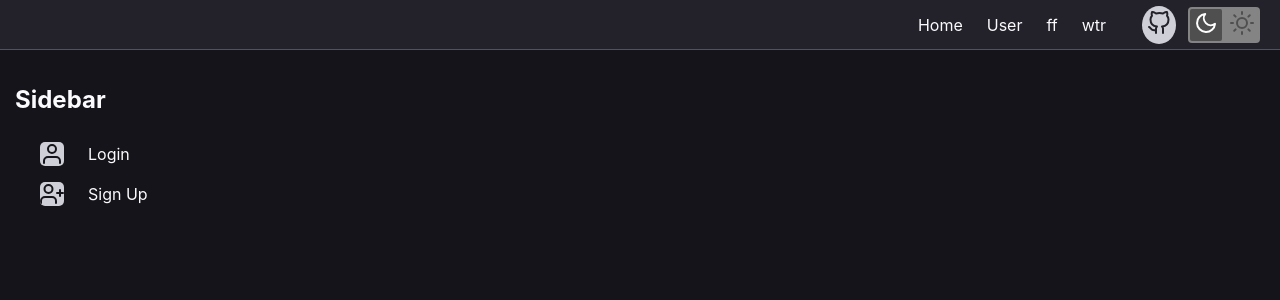
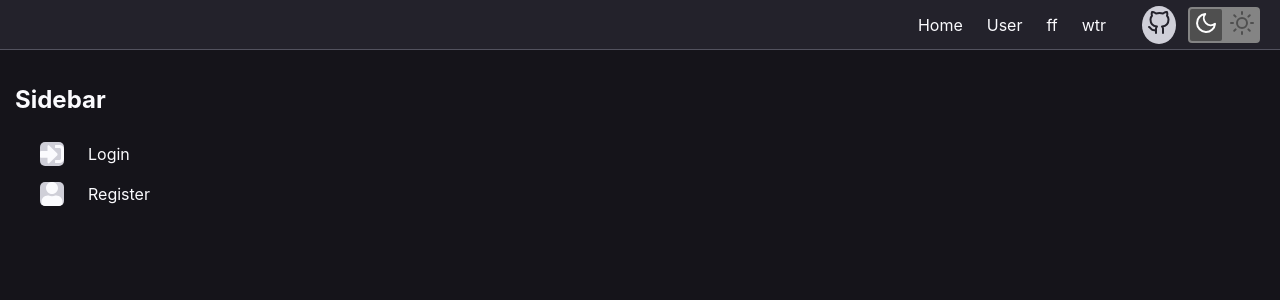
Before and after one commit to OwenHelios/ugc, a React (Create React App) app: page /register in a window 1280 px wide. Shown: the top 300 px of the page. Built offline with nearby package versions, Linux system fonts and the light colour scheme.

Commit message:
login and register pages

```diff
--- a/src/AppRouter.tsx
+++ b/src/AppRouter.tsx
@@ -2,6 +2,9 @@ import { BrowserRouter, Routes, Route } from 'react-router-dom'
 import Header from 'components/Header'
 import Sidebar from 'components/Sidebar'
 import Home from 'pages/Home'
+import Register from 'pages/Register'
+import Dashboard from 'pages/Dashboard'
+import Login from 'pages/Login'
 
 export const AppRouter = () => {
   return (
@@ -10,9 +13,9 @@ export const AppRouter = () => {
       <Sidebar />
       <Routes>
         <Route path="/" element={<Home />} />
-        <Route path="/user" />
-        <Route path="/fire" />
-        <Route path="/water" />
+        <Route path="/login" element={<Login />} />
+        <Route path="/register" element={<Register />} />
+        <Route path="/dashboard" element={<Dashboard />} />
       </Routes>
     </BrowserRouter>
   )
--- a/src/components/Sidebar.tsx
+++ b/src/components/Sidebar.tsx
@@ -1,6 +1,7 @@
 import { useRef } from 'react'
 import 'styles/Sidebar.css'
-import { FiUser, FiUserPlus } from 'react-icons/fi'
+import { FaSignInAlt, FaSignOutAlt, FaUser } from 'react-icons/fa'
+import { Link } from 'react-router-dom'
 
 const Sidebar = () => {
   const sidebarRef = useRef<HTMLElement>(null)
@@ -14,16 +15,16 @@ const Sidebar = () => {
         <div className="sidebar-inner">
           <ul className="sidebar-list">
             <li className="sidebar-list-item">
-              <a className="sidebar-list-link" href="#">
-                <FiUser />
+              <Link className="sidebar-list-link" to="/">
+                <FaSignInAlt />
                 <span className="sidebar-list-text">Login</span>
-              </a>
+              </Link>
             </li>
             <li className="sidebar-list-item">
-              <a className="sidebar-list-link" href="#">
-                <FiUserPlus />
-                <span className="sidebar-list-text">Sign Up</span>
-              </a>
+              <Link className="sidebar-list-link" to="#">
+                <FaUser />
+                <span className="sidebar-list-text">Register</span>
+              </Link>
             </li>
             <li className="sidebar-list-item"></li>
           </ul>
--- /dev/null
+++ b/src/pages/Dashboard.tsx
@@ -0,0 +1,7 @@
+import React from 'react'
+
+const Dashboard = () => {
+  return <div>Dashboard</div>
+}
+
+export default Dashboard
--- /dev/null
+++ b/src/pages/Login.tsx
@@ -0,0 +1,60 @@
+import { useState } from 'react'
+import { FaSignInAlt } from 'react-icons/fa'
+
+const Login = () => {
+  const [formData, setFormData] = useState({
+    email: '',
+    password: '',
+  })
+
+  const { email, password } = formData
+
+  const handleChange: React.ChangeEventHandler<HTMLInputElement> = e => {
+    setFormData(prev => ({ ...prev, [e.target.name]: e.target.value }))
+  }
+
+  const handleSubmit: React.FormEventHandler<HTMLFormElement> = e => {
+    e.preventDefault()
+  }
+  return (
+    <>
+      <section className="heading">
+        <h1>
+          <FaSignInAlt /> Log in
+        </h1>
+        <p>Please fill out account information</p>
+      </section>
+      <section>
+        <form onSubmit={handleSubmit}>
+          <div className="form-group">
+            <input
+              type="email"
+              className="form-control"
+              id="email"
+              name="email"
+              value={email}
+              placeholder="User email"
+              onChange={handleChange}
+            />
+          </div>
+          <div className="form-group">
+            <input
+              type="password"
+              className="form-control"
+              id="password"
+              name="password"
+              value={password}
+              placeholder="User password"
+              onChange={handleChange}
+            />
+          </div>
+          <div className="form-group">
+            <button type="submit">Submit</button>
+          </div>
+        </form>
+      </section>
+    </>
+  )
+}
+
+export default Login
--- /dev/null
+++ b/src/pages/Register.tsx
@@ -0,0 +1,84 @@
+import { useState, useEffect } from 'react'
+import { FaUser } from 'react-icons/fa'
+
+const Register = () => {
+  const [formData, setFormData] = useState({
+    name: '',
+    email: '',
+    password: '',
+    confirmPassword: '',
+  })
+
+  const { name, email, password, confirmPassword } = formData
+
+  const handleChange: React.ChangeEventHandler<HTMLInputElement> = e => {
+    setFormData(prev => ({ ...prev, [e.target.name]: e.target.value }))
+  }
+
+  const handleSubmit: React.FormEventHandler<HTMLFormElement> = e => {
+    e.preventDefault()
+  }
+  return (
+    <>
+      <section className="heading">
+        <h1>
+          <FaUser /> Register
+        </h1>
+        <p>Please fill out account information</p>
+      </section>
+      <section>
+        <form onSubmit={handleSubmit}>
+          <div className="form-group">
+            <input
+              type="text"
+              className="form-control"
+              id="name"
+              name="name"
+              value={name}
+              placeholder="User name"
+              onChange={handleChange}
+            />
+          </div>
+          <div className="form-group">
+            <input
+              type="email"
+              className="form-control"
+              id="email"
+              name="email"
+              value={email}
+              placeholder="User email"
+              onChange={handleChange}
+            />
+          </div>
+          <div className="form-group">
+            <input
+              type="password"
+              className="form-control"
+              id="password"
+              name="password"
+              value={password}
+              placeholder="User password"
+              onChange={handleChange}
+            />
+          </div>
+          <div className="form-group">
+            <input
+              type="password"
+              className="form-control"
+              id="confirmPassword"
+              name="confirmPassword"
+              value={confirmPassword}
+              placeholder="Confirm password"
+              onChange={handleChange}
+            />
+          </div>
+          <div className="form-group">
+            <button type="submit">Submit</button>
+          </div>
+        </form>
+      </section>
+    </>
+  )
+}
+
+export default Register
```
